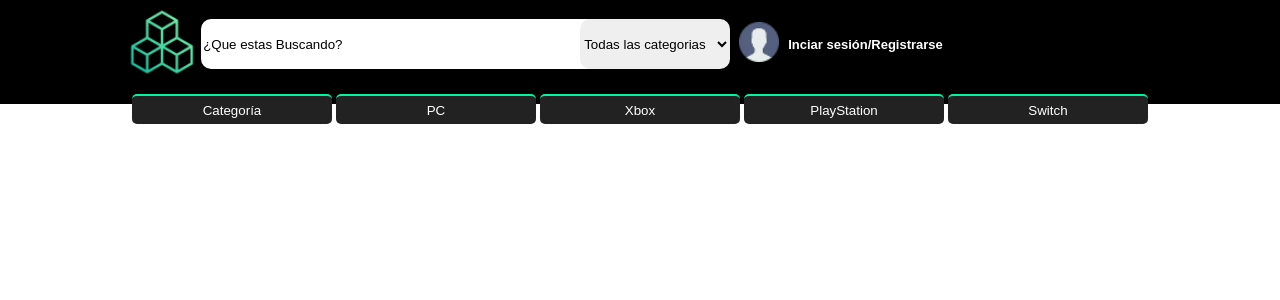
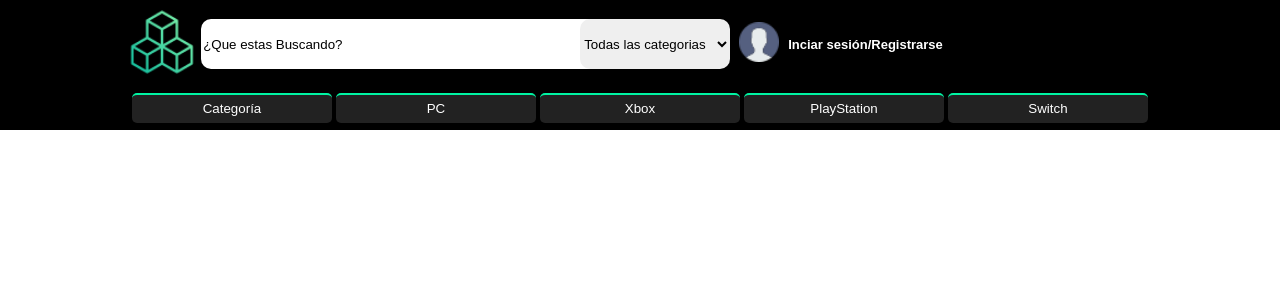
Before and after one commit to TatoGar12/Tienda, a PHP site: page / in a window 1280 px wide. Shown: the top 300 px of the page. Run offline with PHP 8.4, Linux system fonts and the light colour scheme; lists and menus that the app fills with data are empty.

Commit message:
Se la funcion responsitive a la pagina

```diff
--- a/style.css
+++ b/style.css
@@ -2,7 +2,8 @@
 .Contenedor{
     background-color: black;
     width: 100%;
-    height: 13vh;
+    height:130px;
+    overflow: auto;
 }
 
 body {
@@ -35,7 +36,7 @@ a {
     align-items: center;
 }
 .boton{
-margin-top: 10px;
+margin-top: 1.1vh;
 overflow:visible;
 }
 
```
